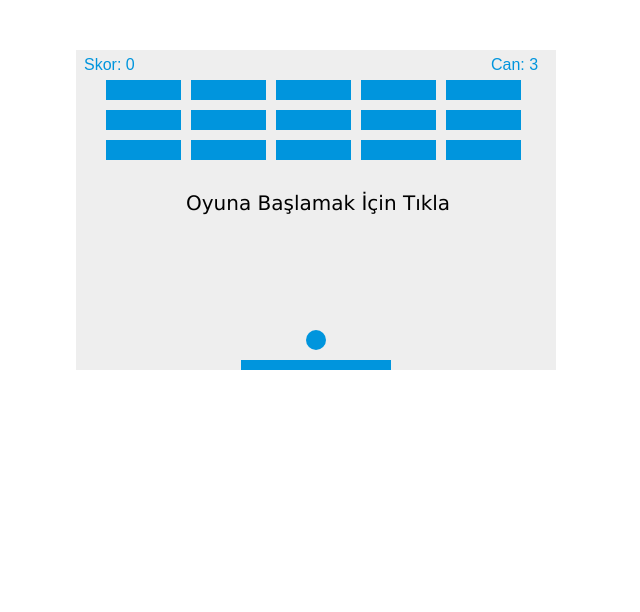
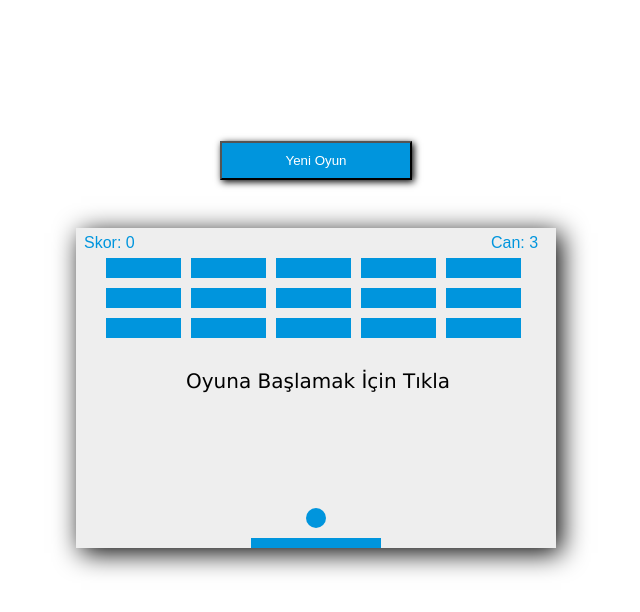
Before and after one commit to gayemce/BrickBreakingGame, a plain HTML site: page index.html in a window 1280 px wide. Shown: the whole page, without its empty margins (324-964 px from the left). Drawn offline with Linux system fonts and the light colour scheme.

Commit message:
design edited

```diff
--- a/index.html
+++ b/index.html
@@ -12,17 +12,36 @@
         }
         canvas{
             background-color: #eee;
+            box-shadow: 5px 5px 25px black;
         }
 
         body{
             display: flex;
+            flex-direction: column;
             justify-content: center;
             align-items: center;
-            height: 420px;
+            height: 80vh;
         }
+
+        button{
+            width: 15%;
+            padding: 10px;
+            margin: 3rem 0;
+            background-color: #0095DD;
+            color: white;
+            cursor: pointer;
+            box-shadow: 2px 2px 7px black;
+        }
+
+        button:hover{
+            background-color: #0095FF;
+        }
+
     </style>
 </head>
 <body>
+    <button onclick="yeniOyun()">Yeni Oyun</button>
+
     <canvas onclick="oyunBaslat()" id="game" width="480" height="320"></canvas>
 
     <script src="./script.js"></script>
--- a/script.js
+++ b/script.js
@@ -1,3 +1,8 @@
+/* TODO: Skor ve Can Canvas dışına alınacak */
+/* TODO: Rastgele tuğlalardan ödül çıkacak*/
+
+/* TODO: Can devam ettiği sürece bir sonraki etapa geçecek ve oyunun zorluğu artacak, çubk küçülecek, top hızalanacak vs.*/
+
 const canvas = document.getElementById("game"); //canvas değişkeninde yapılacak her türlü değişiklik elementi değiştirir - referans tip
 const ctx = canvas.getContext("2d");
 
@@ -18,7 +23,7 @@ let dy = -2;
 
 let ballColor = "#0095DD";
 
-let cubukGenisligi = 150;
+let cubukGenisligi = 130;
 let cubukYüksekligi = 10;
 let cubukX = (width - cubukGenisligi)/2;
 let cubukY = (height - cubukYüksekligi);
@@ -78,6 +83,7 @@ const topunKonumunuDegistir = () =>{
     }
     else if(y + dy > cubukY - 10 && y + dy < cubukY + 10 && x > cubukX && x < cubukX + cubukGenisligi){ // çubuğa çarptığında
         dy = -dy;
+        y = cubukY - 10;
     }
     else if(y + dy > height - 10){ // aşağı çarptığında
         if(x < cubukX || x > cubukX + cubukGenisligi)
@@ -176,6 +182,22 @@ const oyunBaslatYazisiCiz = () => {
 
 oyunCiz();
 
+const yeniOyun = () =>{
+    if(oyunBasladiMi === false){
+        if(isGameOver){
+            document.location.reload();
+        }
+        else{
+            interval = setInterval(oyunCiz,10);
+            oyunBasladiMi = true;
+        }
+    }else if(oyunBasladiMi === true){
+        if(!isGameOver){
+            document.location.reload();
+        }
+    }
+}
+
 const oyunBaslat = () =>{
     if(oyunBasladiMi === false){
         if(isGameOver){
```
